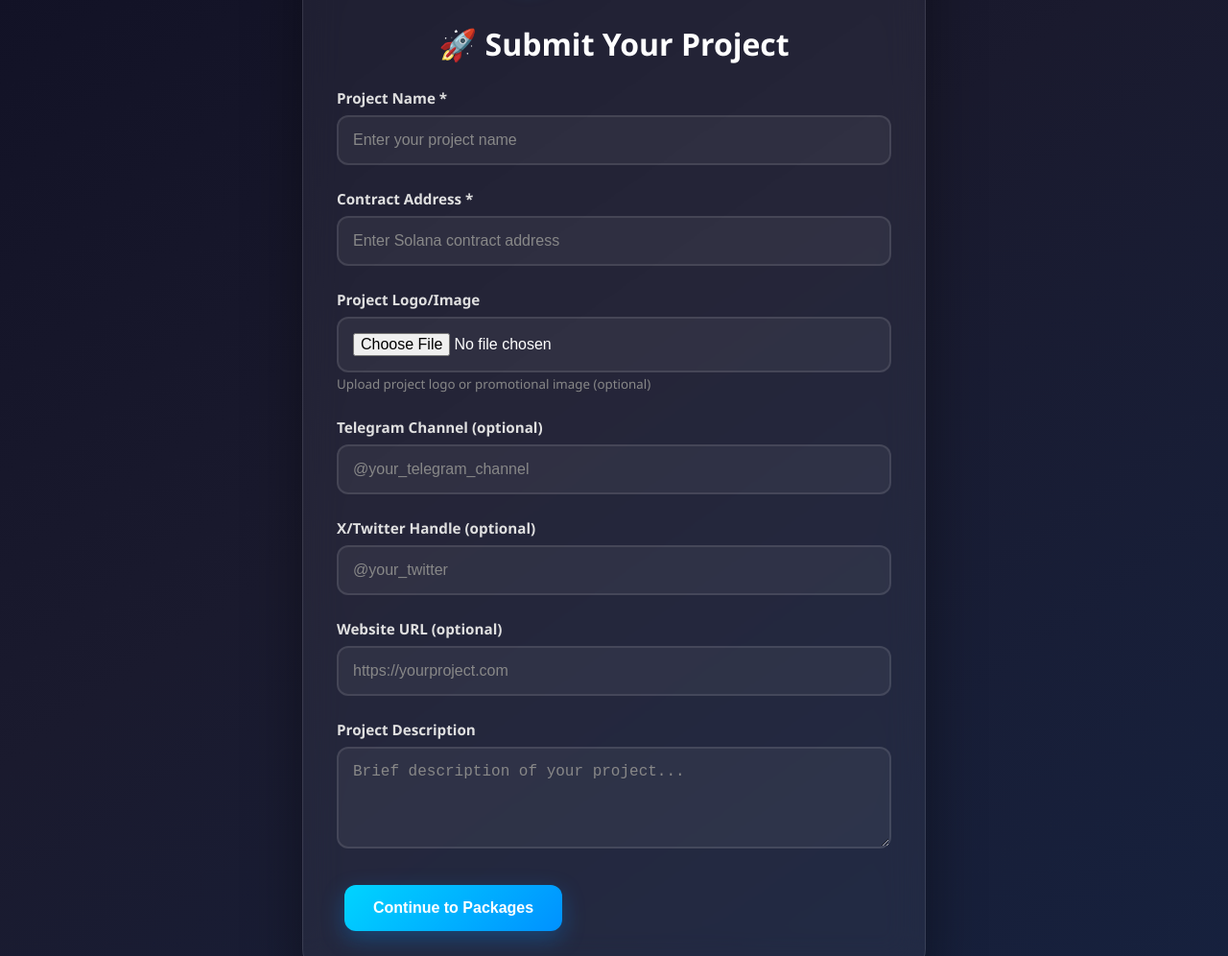
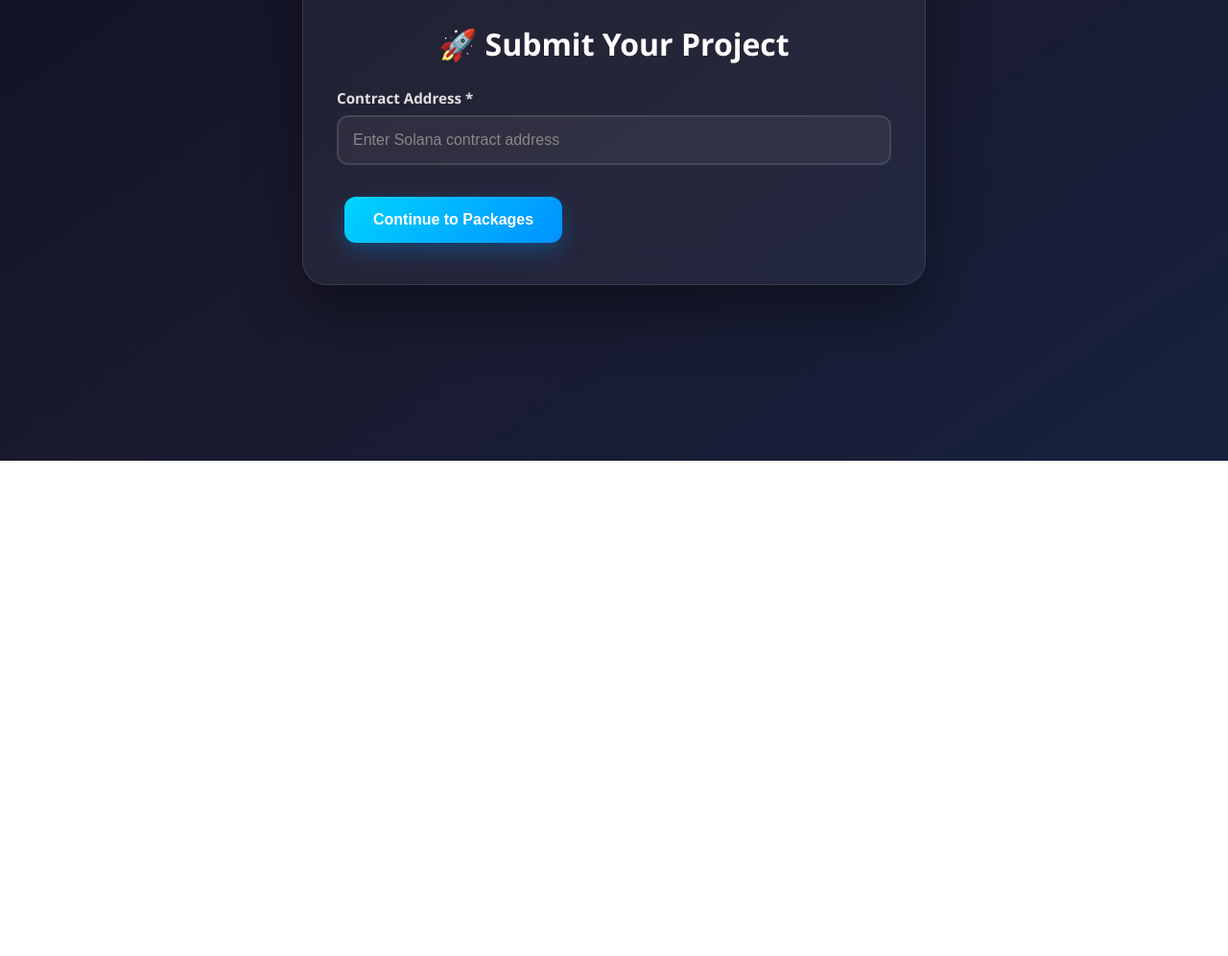
Before and after one commit to SirGii1/Bump-bot, a plain HTML site: page Index.html in a window 1280 px wide. Shown: the part 320-1316 px from the top of the page at 96% size. After the commit the page ends 800 px from the top, so only its background shows below. Drawn offline with Linux system fonts and the light colour scheme; no server answers.

Commit message:
Update Index.html

```diff
--- a/Index.html
+++ b/Index.html
@@ -415,34 +415,12 @@
         <!-- Step 1: Project Details -->
         <div class="step active" id="step1">
             <h2>🚀 Submit Your Project</h2>
-            <div class="form-group">
-                <label>Project Name *</label>
-                <input type="text" id="projectName" placeholder="Enter your project name" required>
-            </div>
+         </div>
             <div class="form-group">
                 <label>Contract Address *</label>
                 <input type="text" id="contractAddress" placeholder="Enter Solana contract address" required>
             </div>
             <div class="form-group">
-                <label>Project Logo/Image</label>
-                <input type="file" id="projectImage" accept="image/*">
-                <small style="color: #888;">Upload project logo or promotional image (optional)</small>
-            </div>
-            <div class="form-group">
-                <label>Telegram Channel (optional)</label>
-                <input type="text" id="telegramChannel" placeholder="@your_telegram_channel">
-            </div>
-            <div class="form-group">
-                <label>X/Twitter Handle (optional)</label>
-                <input type="text" id="twitterHandle" placeholder="@your_twitter">
-            </div>
-            <div class="form-group">
-                <label>Website URL (optional)</label>
-                <input type="text" id="websiteUrl" placeholder="https://yourproject.com">
-            </div>
-            <div class="form-group">
-                <label>Project Description</label>
-                <textarea id="projectDesc" placeholder="Brief description of your project..." rows="4"></textarea>
             </div>
             <button class="btn" onclick="proceedToPackages()">Continue to Packages</button>
         </div>
```
